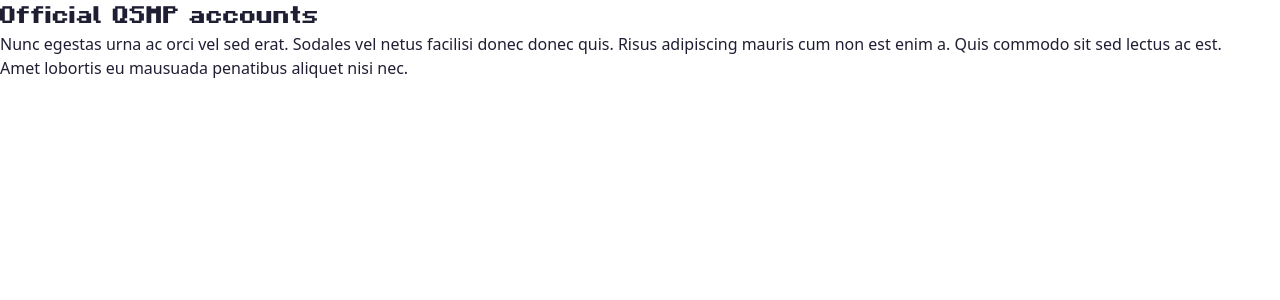
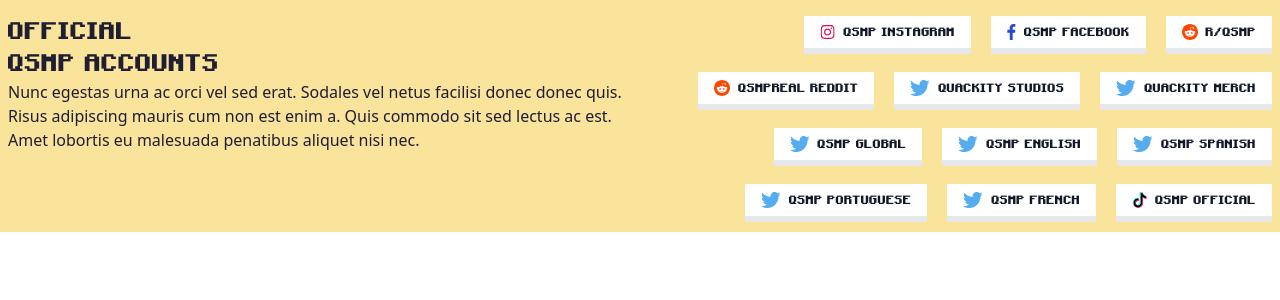
Before and after one commit to erickgust/qsmp-info, a React (Vite) app: page / in a window 1280 px wide. Shown: the top 300 px of the page. Built offline with nearby package versions, Linux system fonts and the light colour scheme.

Commit message:
feat(Footer): Add social media links and icons

```diff
--- /dev/null
+++ b/src/components/Footer/data.ts
@@ -0,0 +1,62 @@
+export const links = [
+  {
+    name: 'QSMP Instagram',
+    url: 'https://www.instagram.com/qsmpreal/',
+    icon: 'instagram',
+  },
+  {
+    name: 'QSMP Facebook',
+    url: 'https://www.facebook.com/qsmpreal/',
+    icon: 'facebook',
+  },
+  {
+    name: 'R/QSMP',
+    url: 'https://www.reddit.com/r/QSMP/',
+    icon: 'reddit',
+  },
+  {
+    name: 'QSMPReal Reddit',
+    url: 'https://www.reddit.com/user/QSMPReal/',
+    icon: 'reddit',
+  },
+  {
+    name: 'Quackity Studios',
+    url: 'https://twitter.com/QuackityStudios',
+    icon: 'twitter',
+  },
+  {
+    name: 'Quackity Merch',
+    url: 'https://twitter.com/QuackityMerchh',
+    icon: 'twitter',
+  },
+  {
+    name: 'QSMP Global',
+    url: 'https://twitter.com/QSMPGlobal',
+    icon: 'twitter',
+  },
+  {
+    name: 'QSMP English',
+    url: 'https://twitter.com/QsmpEN',
+    icon: 'twitter',
+  },
+  {
+    name: 'QSMP Spanish',
+    url: 'https://twitter.com/QsmpES',
+    icon: 'twitter',
+  },
+  {
+    name: 'QSMP Portuguese',
+    url: 'https://twitter.com/QsmpPOR',
+    icon: 'twitter',
+  },
+  {
+    name: 'QSMP French',
+    url: 'https://twitter.com/QsmpFRA',
+    icon: 'twitter',
+  },
+  {
+    name: 'QSMP Official',
+    url: 'https://www.tiktok.com/@qsmpenglish',
+    icon: 'tiktok',
+  },
+] as const
--- a/src/components/Footer/index.tsx
+++ b/src/components/Footer/index.tsx
@@ -1,8 +1,17 @@
+import { Button } from '../Button'
+import { links } from './data'
+
+import { icons } from '@/assets/icons'
+
 export function Footer () {
   return (
-    <footer>
-      <div>
-        <h1 className='font-pixel text-2xl'>Official QSMP accounts</h1>
+    <footer className='bg-[#FAE39B]'>
+      <div className='max-w-7xl flex px-2 py-4'>
+        <div className='flex-1'>
+          <h1 className='font-pixel text-2xl uppercase'>
+            Official <br />
+            QSMP accounts
+          </h1>
 
           <p>
             Nunc egestas urna ac orci vel sed erat. Sodales vel netus facilisi donec donec quis.
@@ -10,10 +19,25 @@
 
             <br />
 
-          Amet lobortis eu mausuada penatibus aliquet nisi nec.
+            Amet lobortis eu malesuada penatibus aliquet nisi nec.
           </p>
         </div>
 
+        <aside className='flex-1'>
+          <ul className='flex gap-5 gap-y-6 flex-wrap justify-end'>
+            {links.map((link) => (
+              <li key={link.url} className='inline-block'>
+                <a href={link.url} target='_blank' rel='noopener noreferrer'>
+                  <Button size='small' variant='white'>
+                    <img src={icons.get(link.icon)} alt='' />
+                    {link.name}
+                  </Button>
+                </a>
+              </li>
+            ))}
+          </ul>
+        </aside>
+      </div>
     </footer>
   )
 }
```
Lines whose indentation alone changed are shown as unchanged.
